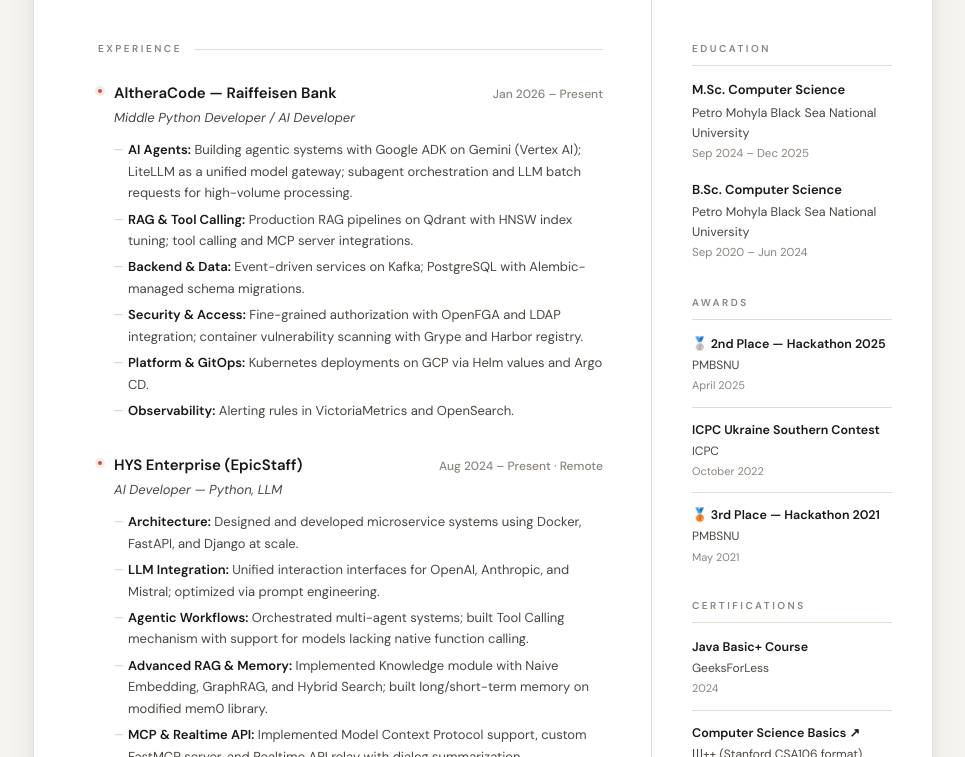
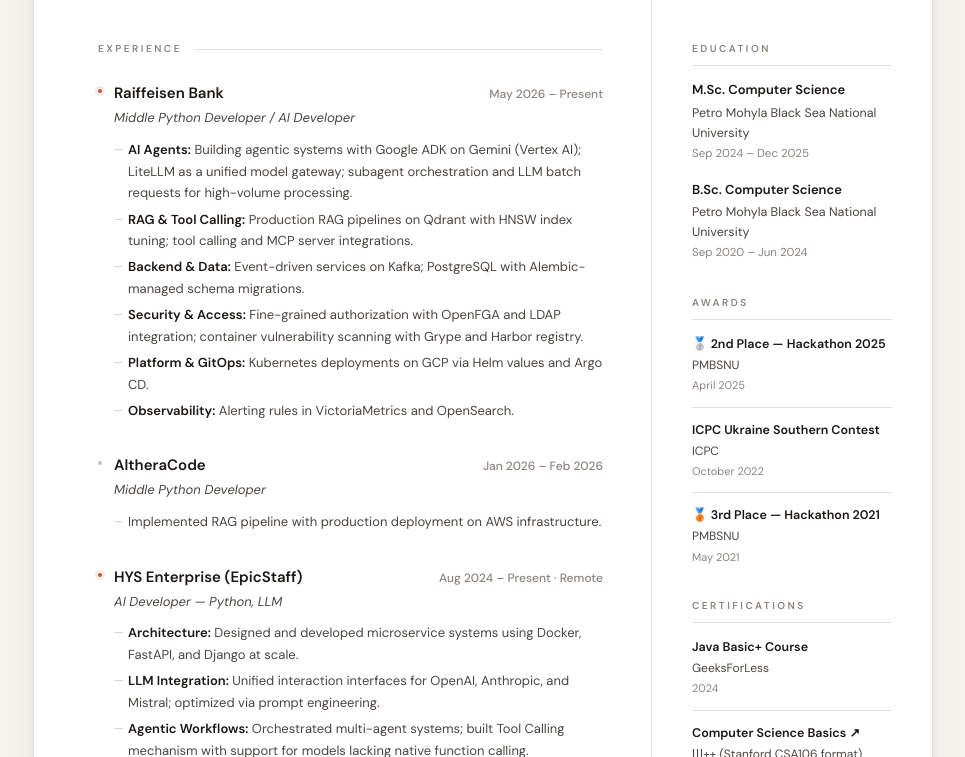
Before and after one commit to a1omax/a1omax.github.io, a plain HTML site: page index.html in a window 1280 px wide. Shown: the part 343-1100 px from the top of the page, without its empty margins (157-1122 px from the left). Drawn offline with Linux system fonts and the light colour scheme.

Commit message:
Split AltheraCode and Raiffeisen Bank

```diff
--- a/index.html
+++ b/index.html
@@ -495,8 +495,8 @@
 
                 <div class="exp-item current">
                     <div class="exp-meta">
-                        <span class="exp-company">AltheraCode — Raiffeisen Bank</span>
-                        <span class="exp-date">Jan 2026 – Present</span>
+                        <span class="exp-company">Raiffeisen Bank</span>
+                        <span class="exp-date">May 2026 – Present</span>
                     </div>
                     <div class="exp-role">Middle Python Developer / AI Developer</div>
                     <div class="exp-desc">
@@ -507,6 +507,19 @@
                             <li><strong>Security &amp; Access:</strong> Fine-grained authorization with OpenFGA and LDAP integration; container vulnerability scanning with Grype and Harbor registry.</li>
                             <li><strong>Platform &amp; GitOps:</strong> Kubernetes deployments on GCP via Helm values and Argo CD.</li>
                             <li><strong>Observability:</strong> Alerting rules in VictoriaMetrics and OpenSearch.</li>
+                        </ul>
+                    </div>
+                </div>
+
+                <div class="exp-item">
+                    <div class="exp-meta">
+                        <span class="exp-company">AltheraCode</span>
+                        <span class="exp-date">Jan 2026 – Feb 2026</span>
+                    </div>
+                    <div class="exp-role">Middle Python Developer</div>
+                    <div class="exp-desc">
+                        <ul>
+                            <li>Implemented RAG pipeline with production deployment on AWS infrastructure.</li>
                         </ul>
                     </div>
                 </div>
```
